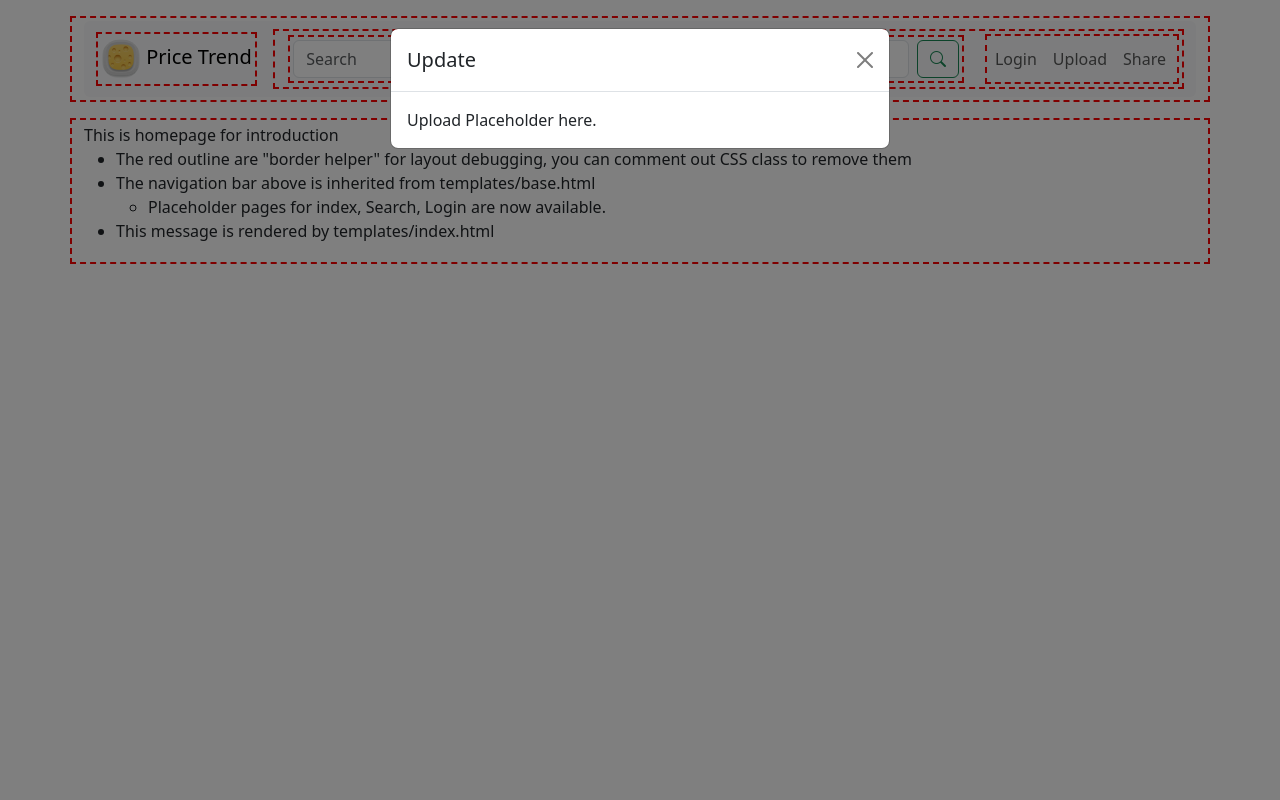
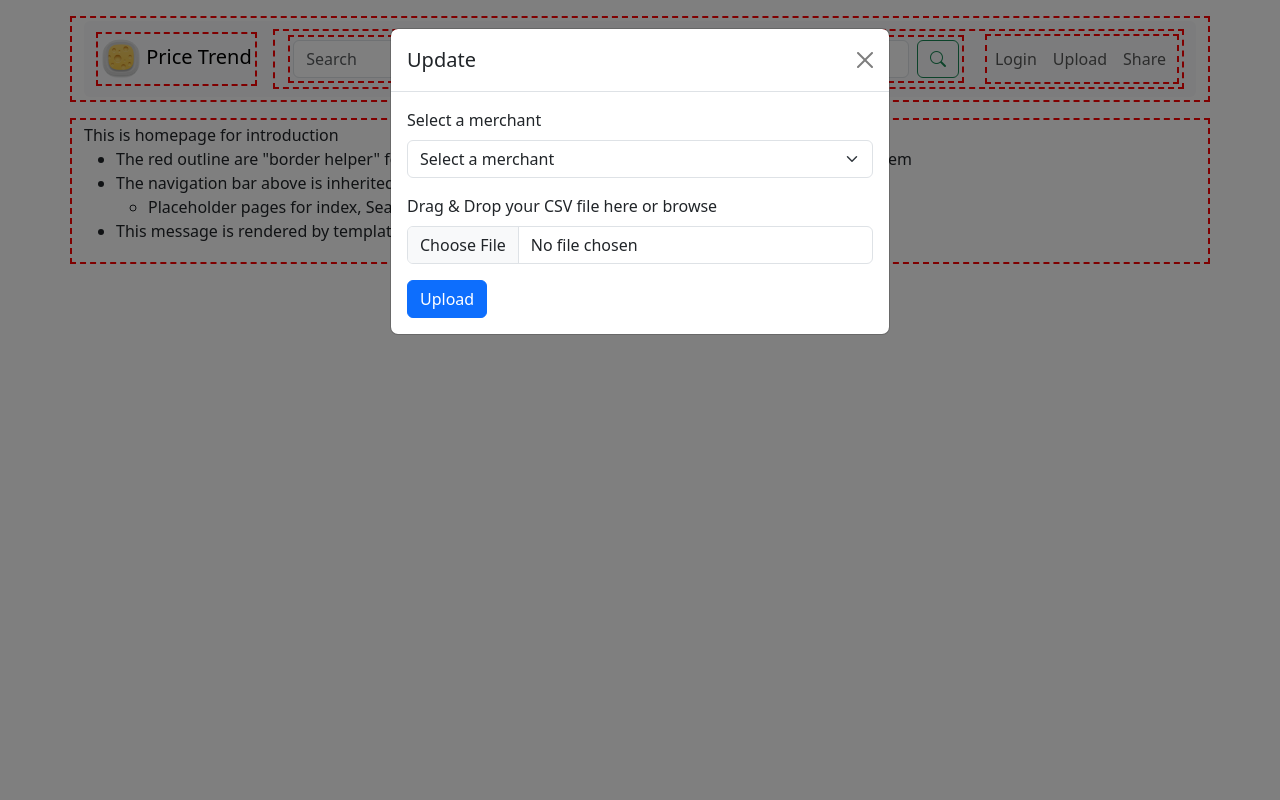
Before and after one commit to Kaichao-Zheng/CITS5505-GroupProject, a Flask app: page / in a window 1280 px wide, after a click on "Upload". Run offline with Flask 3, Linux system fonts and the light colour scheme.

Commit message:
Init upload pop-up

```diff
--- a/app/templates/modal_upload.html
+++ b/app/templates/modal_upload.html
@@ -7,7 +7,19 @@
     </div>
     <div class="modal-body">
         <form>
-            Upload Placeholder here.
+            <div class="mb-3">
+                <label for="merchantSelect" class="form-label">Select a merchant</label>
+                <select class="form-select" id="merchantSelect" name="merchant">
+                    <option value="" disabled selected hidden>Select a merchant</option>
+                    <option value="merchant1">Coles</option>
+                    <option value="merchant2">Woolworths</option>
+                </select>
+            </div>
+            <div class="mb-3 file-upload-container">
+                <label for="fileUpload" class="form-label">Drag & Drop your CSV file here or browse</label>
+                <input type="file" class="form-control" id="csvUpload" name="file">
+            </div>
+            <button type="submit" class="btn btn-primary">Upload</button>
         </form>
     </div>
 {% endblock %}
```
